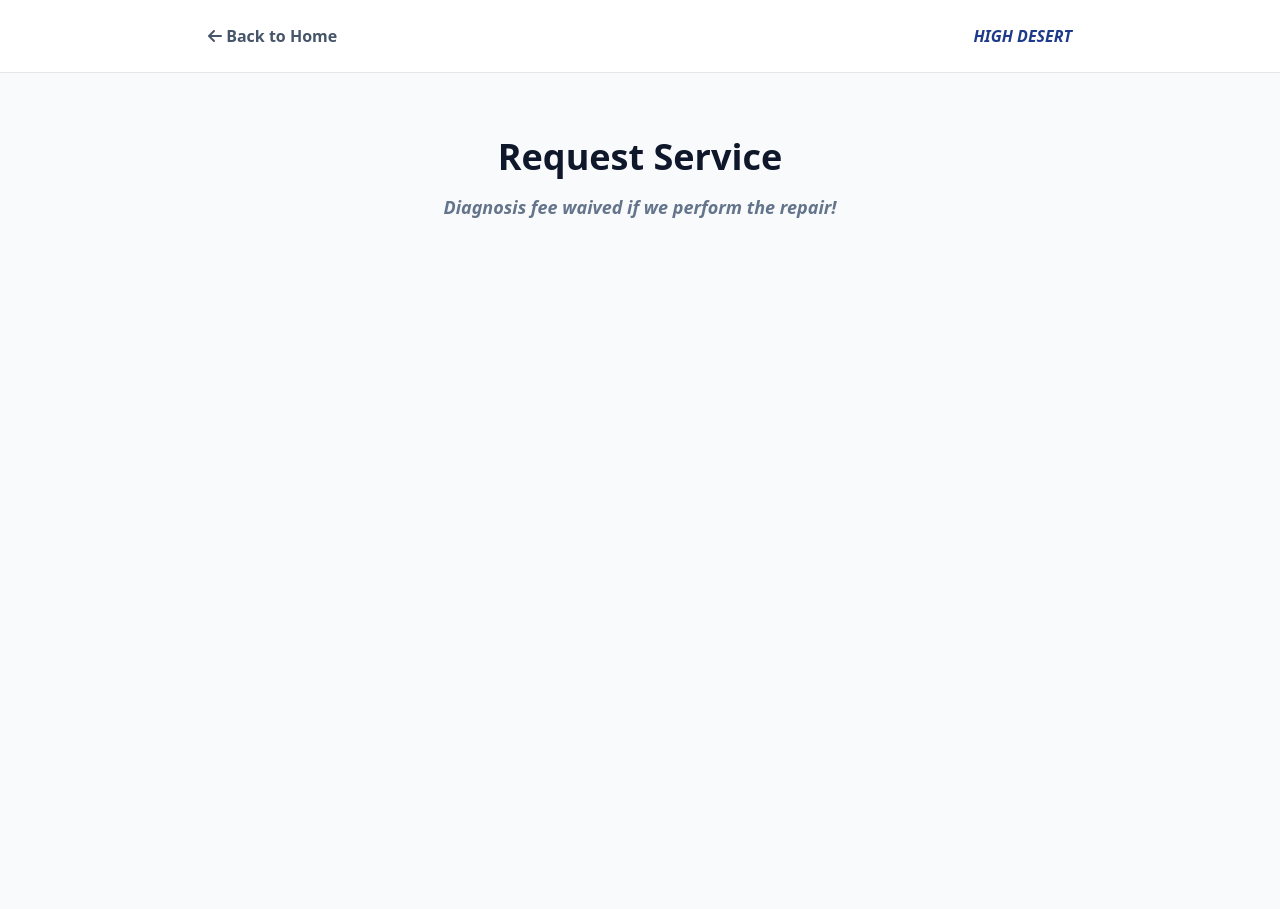
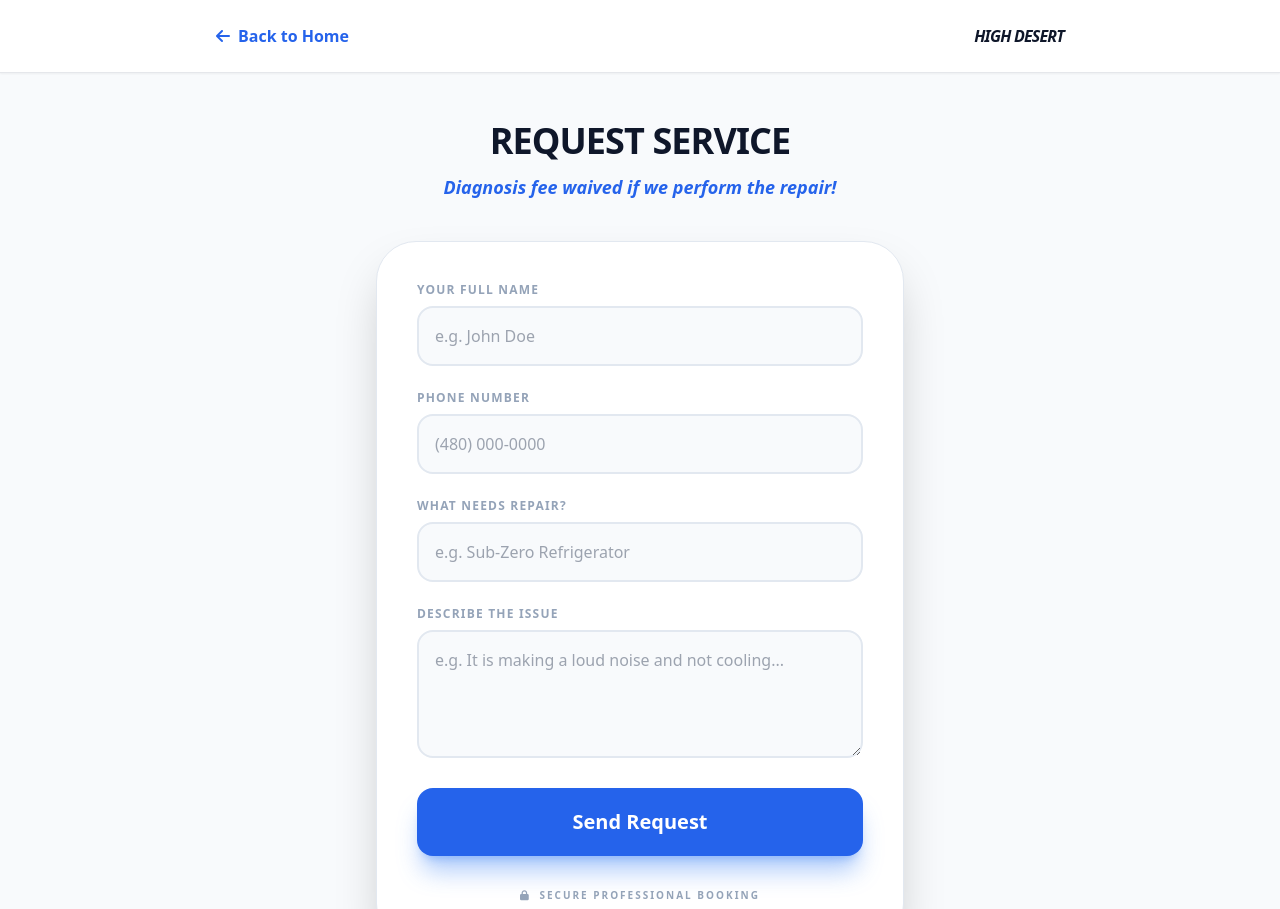
Before and after one commit to munirahmed2444-commits/high-desert-appliance-repair, a plain HTML site: page booking.html in a window 1280 px wide. Shown: the top 909 px of the page. Before the commit the page ends 800 px from the top, so only its background shows below. Drawn offline with nearby package versions, Linux system fonts and the light colour scheme.

Commit message:
Update booking.html

```diff
--- a/booking.html
+++ b/booking.html
@@ -7,18 +7,59 @@
     <script src="https://cdn.tailwindcss.com"></script>
     <link href="https://cdnjs.cloudflare.com/ajax/libs/font-awesome/6.0.0/css/all.min.css" rel="stylesheet">
 </head>
-<body class="bg-slate-50">
+<body class="bg-slate-50 min-h-screen">
 
-    <nav class="bg-white py-6 border-b">
-        <div class="max-w-4xl mx-auto px-4 flex justify-between items-center">
-            <a href="index.html" class="text-slate-600 hover:text-blue-600 font-bold">
+    <nav class="bg-white py-6 border-b shadow-sm">
+        <div class="max-w-4xl mx-auto px-6 flex justify-between items-center">
+            <a href="index.html" class="text-blue-600 hover:text-slate-900 font-bold flex items-center gap-2">
                 <i class="fas fa-arrow-left"></i> Back to Home
             </a>
-            <span class="font-extrabold text-blue-900 italic uppercase">High Desert</span>
+            <span class="font-black text-slate-900 italic uppercase tracking-tighter">High Desert</span>
         </div>
     </nav>
 
-    <div class="max-w-xl mx-auto py-16 px-4">
+    <div class="max-w-xl mx-auto py-12 px-6">
         <div class="text-center mb-10">
-            <h1 class="text-4xl font-extrabold text-slate-900 mb-4">Request Service</h1>
-            <p class="text-slate-500 italic font-semibold text-lg">Diagnosis fee waived if we perform the repair!
+            <h1 class="text-4xl font-black text-slate-900 mb-3 uppercase tracking-tight">Request Service</h1>
+            <p class="text-blue-600 italic font-bold text-lg">Diagnosis fee waived if we perform the repair!</p>
+        </div>
+
+        <div class="bg-white p-8 md:p-10 rounded-[2.5rem] shadow-2xl border border-slate-200">
+            <div class="space-y-6">
+
+                <div>
+                    <label class="block text-xs font-black text-slate-400 uppercase tracking-widest mb-2">Your Full Name</label>
+                    <input type="text" placeholder="e.g. John Doe"
+                    class="w-full bg-slate-50 border-2 border-slate-200 rounded-2xl p-4 outline-none focus:border-blue-600 focus:ring-4 focus:ring-blue-100 transition-all">
+                </div>
+
+                <div>
+                    <label class="block text-xs font-black text-slate-400 uppercase tracking-widest mb-2">Phone Number</label>
+                    <input type="tel" placeholder="(480) 000-0000"
+                    class="w-full bg-slate-50 border-2 border-slate-200 rounded-2xl p-4 outline-none focus:border-blue-600 focus:ring-4 focus:ring-blue-100 transition-all">
+                </div>
+
+                <div>
+                    <label class="block text-xs font-black text-slate-400 uppercase tracking-widest mb-2">What needs repair?</label>
+                    <input type="text" placeholder="e.g. Sub-Zero Refrigerator"
+                    class="w-full bg-slate-50 border-2 border-slate-200 rounded-2xl p-4 outline-none focus:border-blue-600 focus:ring-4 focus:ring-blue-100 transition-all">
+                </div>
+
+                <div>
+                    <label class="block text-xs font-black text-slate-400 uppercase tracking-widest mb-2">Describe the issue</label>
+                    <textarea placeholder="e.g. It is making a loud noise and not cooling..."
+                    class="w-full bg-slate-50 border-2 border-slate-200 rounded-2xl p-4 h-32 outline-none focus:border-blue-600 focus:ring-4 focus:ring-blue-100 transition-all"></textarea>
+                </div>
+
+                <a href="success.html" class="block w-full bg-blue-600 text-white py-5 rounded-2xl font-black text-xl text-center shadow-xl shadow-blue-500/40 hover:bg-slate-900 hover:-translate-y-1 transition-all">
+                    Send Request
+                </a>
+            </div>
+
+            <p class="text-center text-slate-400 text-[10px] font-bold uppercase tracking-[0.2em] mt-8">
+                <i class="fas fa-lock mr-1"></i> Secure Professional Booking
+            </p>
+        </div>
+    </div>
+</body>
+</html>
```
